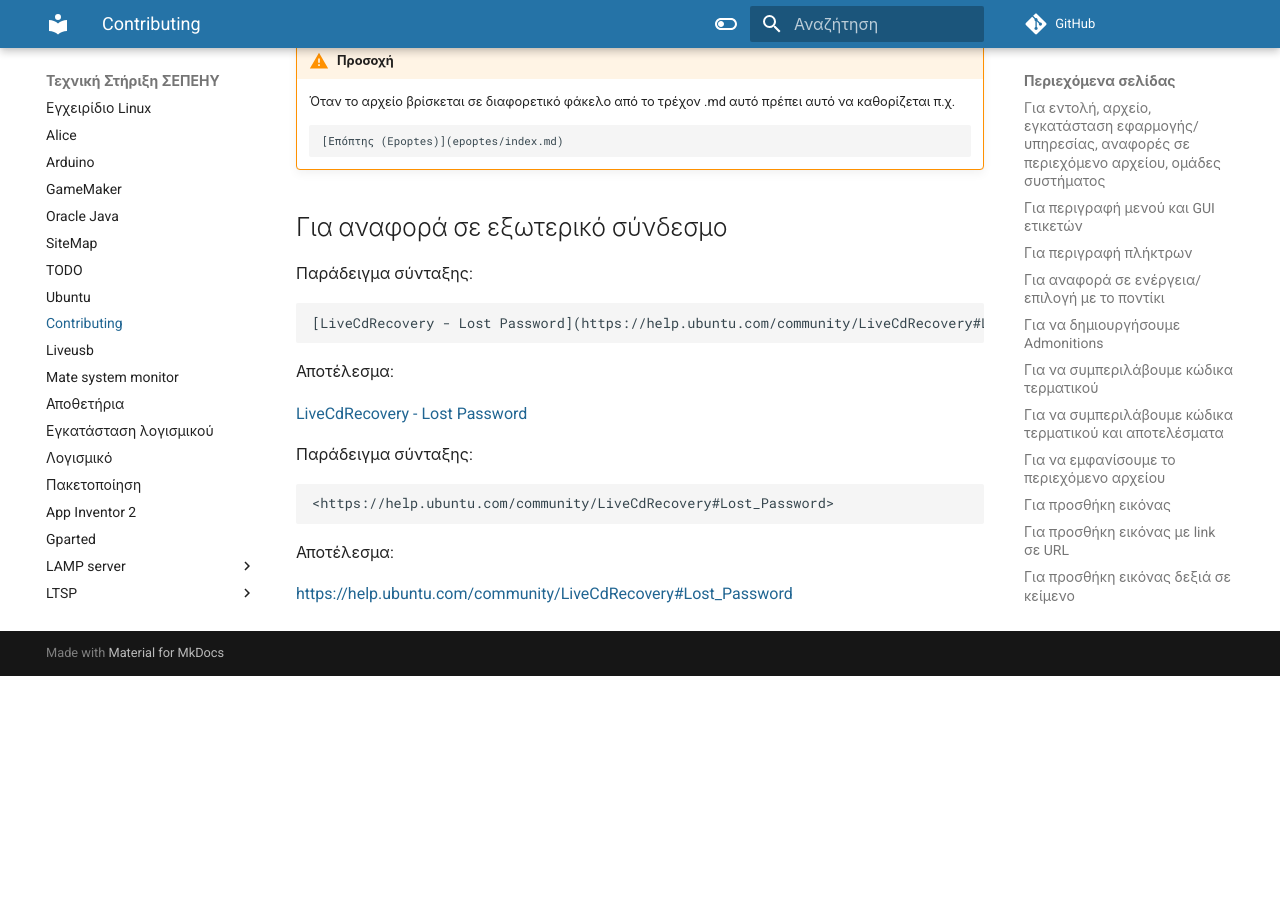
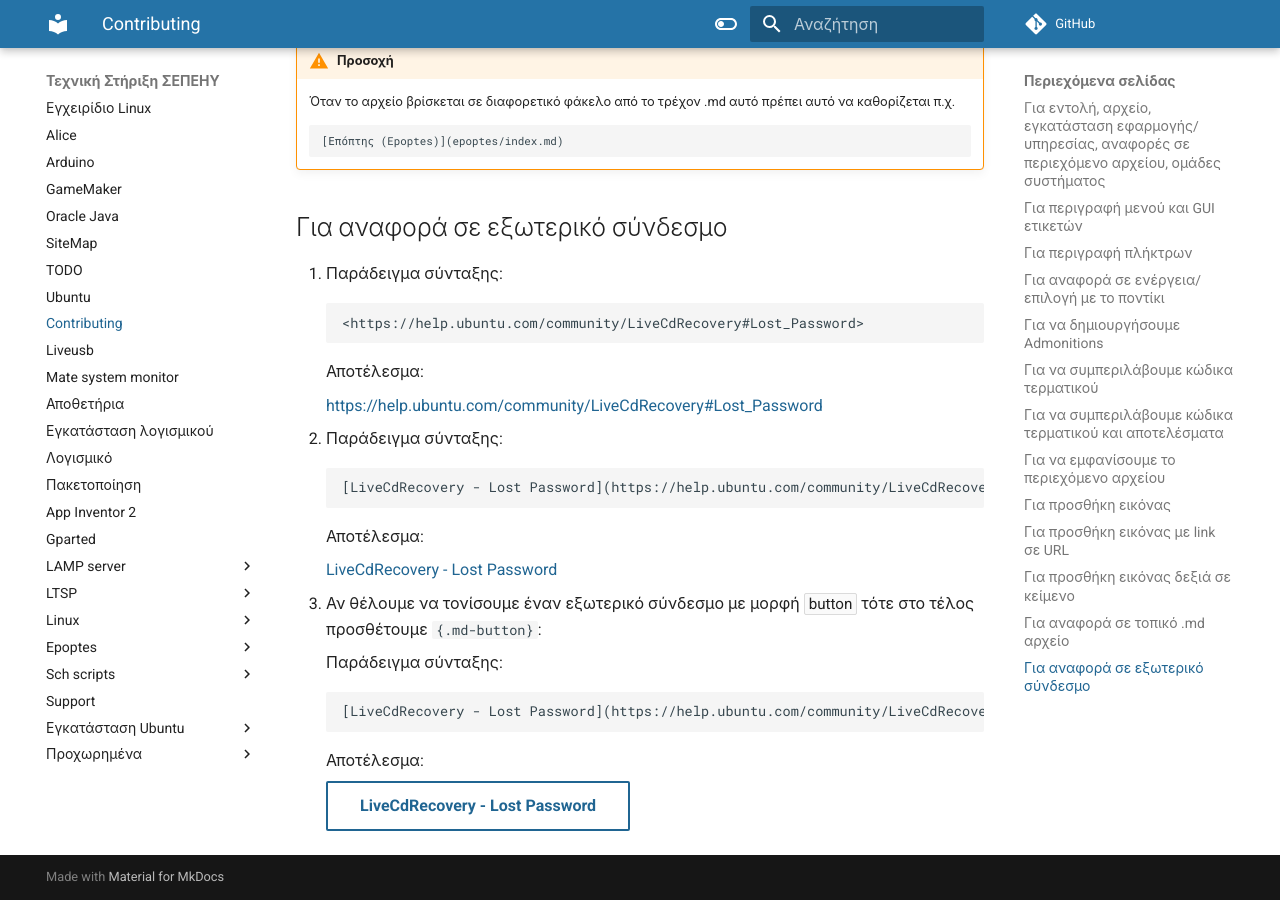
Before and after one commit to siahos/el.ltsp.org, an MkDocs documentation site: the page built from docs/contributing.md, in a window 1280 px wide and 900 px high, scrolled down 5788 px. Built offline with MkDocs 1.6.1 and Material for MkDocs 9.7.7, drawn with Linux system fonts in a browser that asks for light colours; comment, search, counter and statistics services are not loaded; before the commit the page ends 6464 px from its top, so only the background shows below that.

Commit message:
updated contributing.md

```diff
--- a/docs/contributing.md
+++ b/docs/contributing.md
@@ -216,18 +216,30 @@ $ μπορούμε να χρησιμοποιήσουμε το $
 
 ## Για αναφορά σε εξωτερικό σύνδεσμο
 
-Παράδειγμα σύνταξης:
+1.  Παράδειγμα σύνταξης:
+
+        <https://help.ubuntu.com/community/LiveCdRecovery#Lost_Password>
+
+    Αποτέλεσμα:
+
+    <https://help.ubuntu.com/community/LiveCdRecovery#Lost_Password>
+
+
+2.  Παράδειγμα σύνταξης:
+
+        [LiveCdRecovery - Lost Password](https://help.ubuntu.com/community/LiveCdRecovery#Lost_Password)
+
+    Αποτέλεσμα:
 
     [LiveCdRecovery - Lost Password](https://help.ubuntu.com/community/LiveCdRecovery#Lost_Password)
 
-Αποτέλεσμα:
+3.  Αν θέλουμε να τονίσουμε έναν εξωτερικό σύνδεσμο με μορφή
+    ***button*** τότε στο τέλος προσθέτουμε `{.md-button}`:
 
-[LiveCdRecovery - Lost Password](https://help.ubuntu.com/community/LiveCdRecovery#Lost_Password)
+    Παράδειγμα σύνταξης:
 
-Παράδειγμα σύνταξης:
+        [LiveCdRecovery - Lost Password](https://help.ubuntu.com/community/LiveCdRecovery#Lost_Password){.md-button}
 
-    <https://help.ubuntu.com/community/LiveCdRecovery#Lost_Password>
+    Αποτέλεσμα:
 
-Αποτέλεσμα:
-
-<https://help.ubuntu.com/community/LiveCdRecovery#Lost_Password>
+    [LiveCdRecovery - Lost Password](https://help.ubuntu.com/community/LiveCdRecovery#Lost_Password){.md-button}
```
